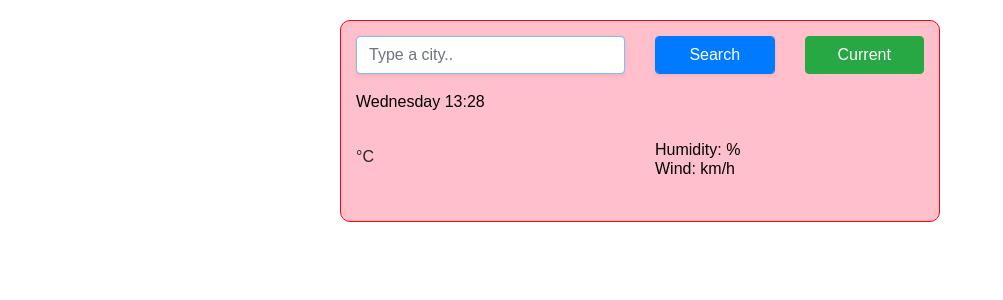
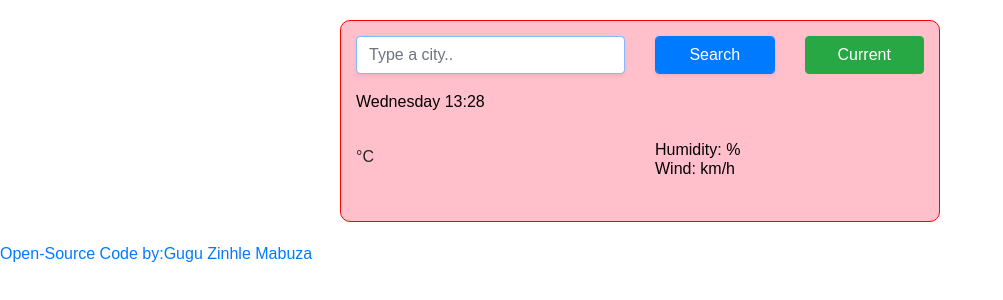
Before and after one commit to Zeehle/My-First-Awesome-WeatherApp, a plain HTML site: page index.html in a window 1280 px wide. Shown: the whole page, without its empty margins (0-1003 px from the left). Drawn offline with nearby package versions, Linux system fonts and the light colour scheme; no server answers.

Commit message:
Update index.html

```diff
--- a/index.html
+++ b/index.html
@@ -70,6 +70,9 @@
         </div>
       </div>
     </div>
+    <footer>
+      <a href="gh repo clone Zeehle/My-First-Awesome-WeatherApp">Open-Source Code by:Gugu Zinhle Mabuza</a>
+    </footer>
     <script src="src/index.js"></script>
   </body>
 </html>
```
